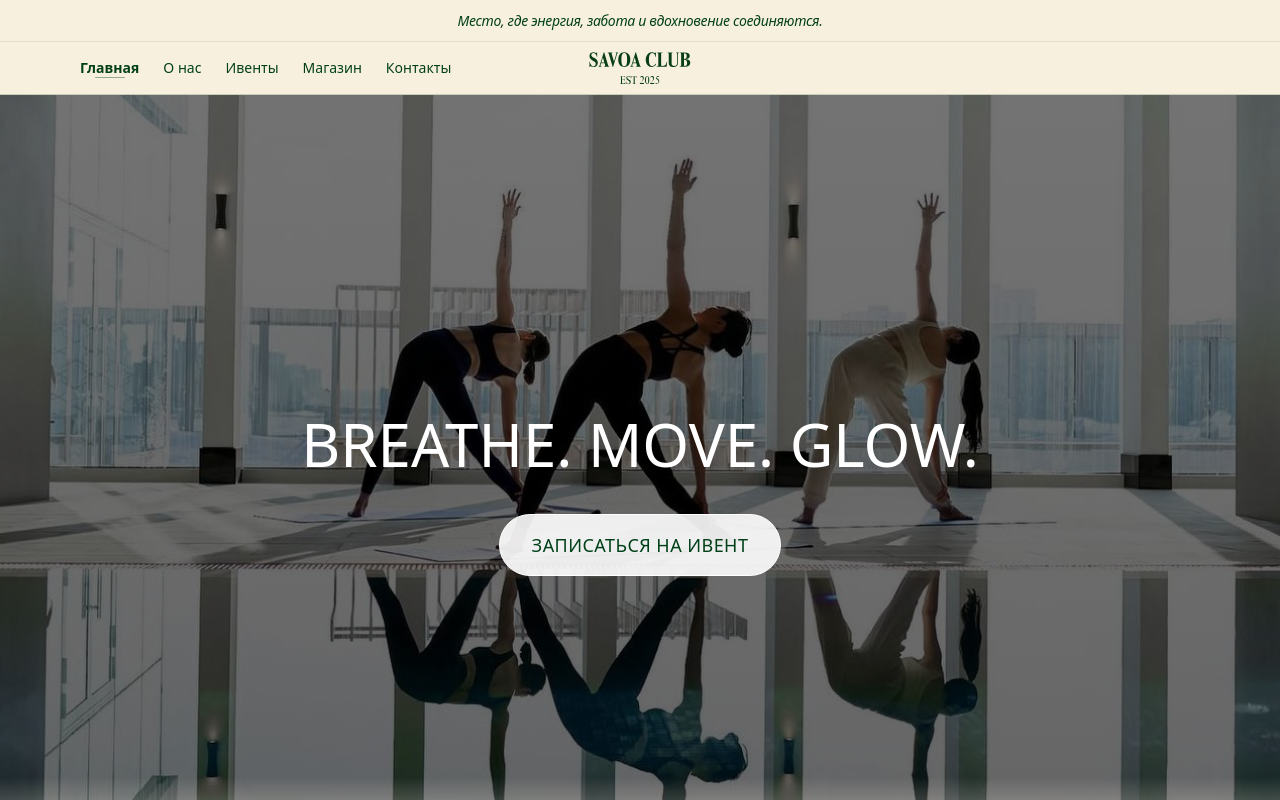
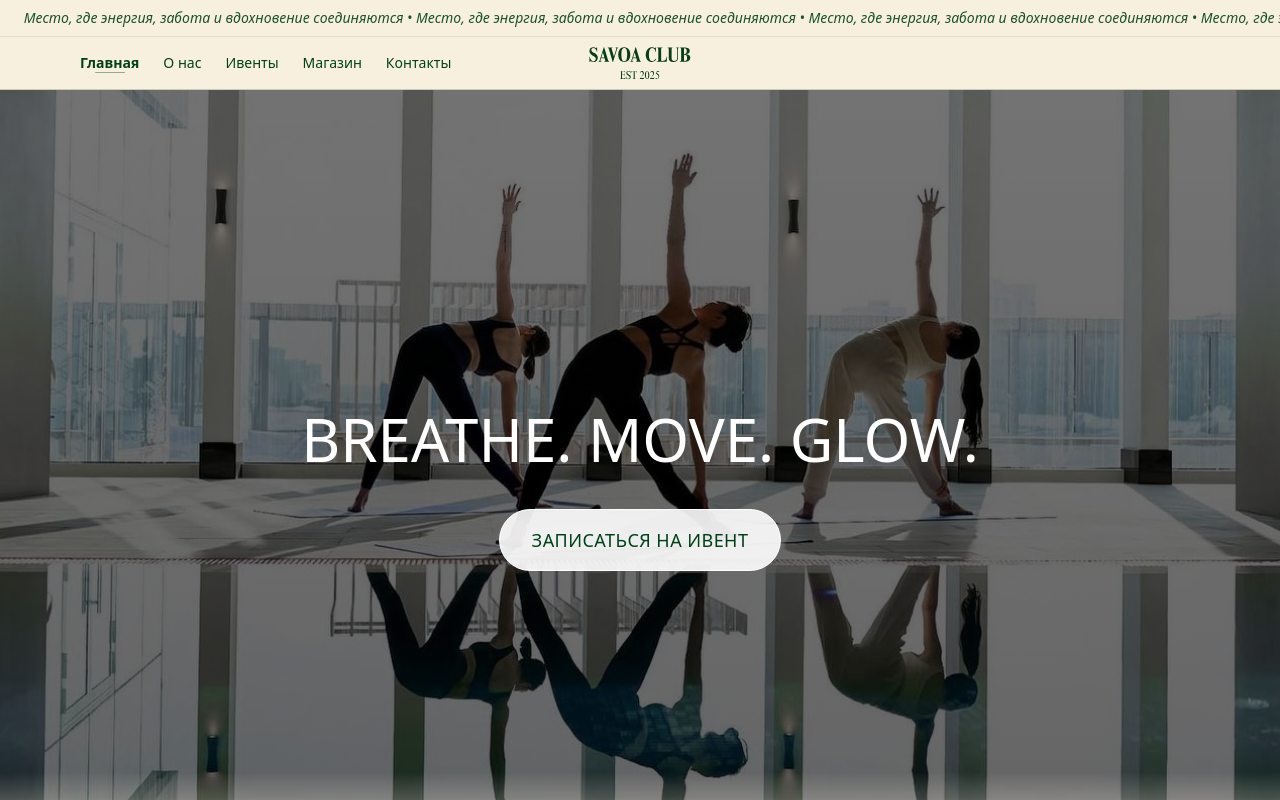
Before and after one commit to vlimkv/savoaclub, a React (Vite) app: page / in a window 1280 px wide. Shown: the top 800 px of the page. Built offline with nearby package versions, Linux system fonts and the light colour scheme.

Commit message:
Infoblock changes

```diff
--- /dev/null
+++ b/src/components/InfoTicker.jsx
@@ -0,0 +1,20 @@
+export default function InfoTicker() {
+  const phrase = "Место, где энергия, забота и вдохновение соединяются • ";
+
+  return (
+    <div className="relative overflow-hidden bg-[#F8F0DE] border-b border-[#004018]/10 text-[#004018] text-[13px] sm:text-sm font-light tracking-normal select-none">
+      <div className="flex animate-marquee group hover:[animation-play-state:paused]">
+        <div className="flex shrink-0">
+          <span className="px-6 py-2 italic whitespace-nowrap opacity-90">
+            {phrase.repeat(20)}
+          </span>
+        </div>
+        <div className="flex shrink-0">
+          <span className="px-6 py-2 italic whitespace-nowrap opacity-90">
+            {phrase.repeat(20)}
+          </span>
+        </div>
+      </div>
+    </div>
+  );
+}
--- a/src/components/Navbar.jsx
+++ b/src/components/Navbar.jsx
@@ -3,6 +3,7 @@ import { Link, useLocation } from "react-router-dom";
 import logo from "../assets/logo.svg";
 import { Menu, X } from "lucide-react";
 import { motion, AnimatePresence } from "framer-motion";
+import InfoTicker from "./InfoTicker";
 
 export default function Navbar() {
   const [menuOpen, setMenuOpen] = useState(false);
@@ -18,7 +19,8 @@ export default function Navbar() {
 
   return (
     <>
-      {/* Apple-inspired top info bar with mobile-first optimization */}
+    <InfoTicker />
+      {/* Apple-inspired top info bar with mobile-first optimization
       <motion.div
         initial={{ opacity: 0, y: -10 }}
         animate={{ opacity: 1, y: 0 }}
@@ -30,7 +32,7 @@ export default function Navbar() {
   <span className="italic">Место, где энергия, забота и вдохновение соединяются.</span>
 </p>
         </div>
-      </motion.div>
+      </motion.div> */}
 
       <nav className="w-full bg-[#F8F0DE] border-b border-[#004018]/20 sticky top-0 z-50">
         <div className="max-w-6xl mx-auto px-4 py-4 relative flex items-center justify-between">
--- a/src/index.css
+++ b/src/index.css
@@ -1,3 +1,17 @@
 @tailwind base;
 @tailwind components;
 @tailwind utilities;
+
+@keyframes marquee {
+  0% {
+    transform: translateX(0%);
+  }
+  100% {
+    transform: translateX(-50%);
+  }
+}
+
+.animate-marquee {
+  animation: marquee 30s linear infinite;
+  will-change: transform;
+}
```
